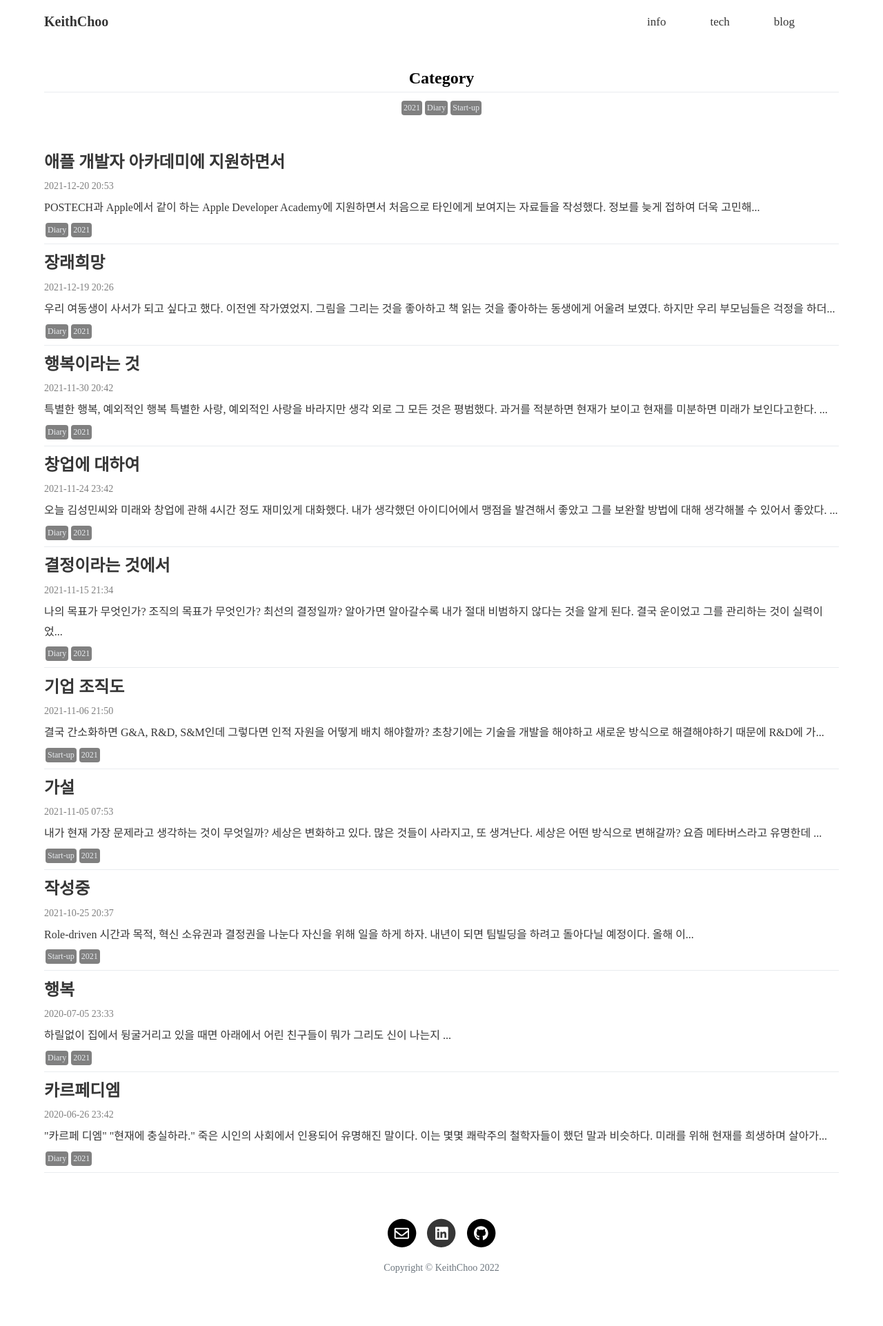
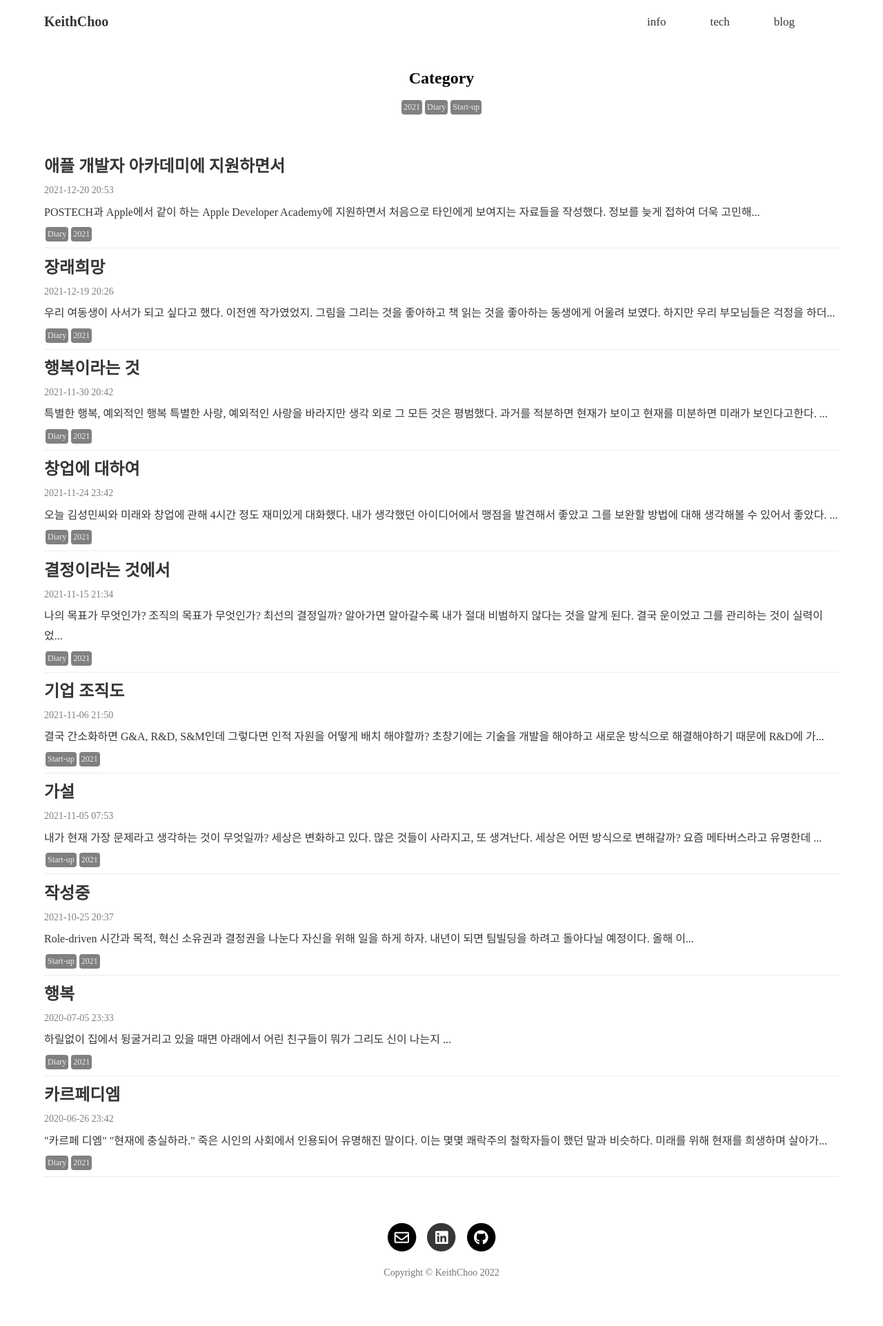
Before and after one commit to choo121600/jekyll-blog, a Jekyll site: the page built from blog/index.html, in a window 1280 px wide. Shown: the whole page at 69% size. Built offline with Jekyll 4.4.1, drawn with Linux system fonts in a browser that asks for light colours.

Commit message:
Chore(scss): Delete border-bottom

```diff
--- a/_sass/_catalogue.scss
+++ b/_sass/_catalogue.scss
@@ -1,9 +1,10 @@
 .category-container {
-    width: 100%;
+    display: flex;
+    flex-direction: column;
+    align-items: center;
     margin: 30px 0;
     h3 {
         text-align: center;
-        border-bottom: 1px solid $light-gray;
         padding: 20px 0;
         font-family: 'Times New Roman', Times, serif;
         margin: 0;
@@ -21,6 +22,9 @@
 
 .columns {
     width: 100%;
+    display: flex;
+    flex-direction: column;
+    align-items: center;
 }
 
 .catalogue {
```
